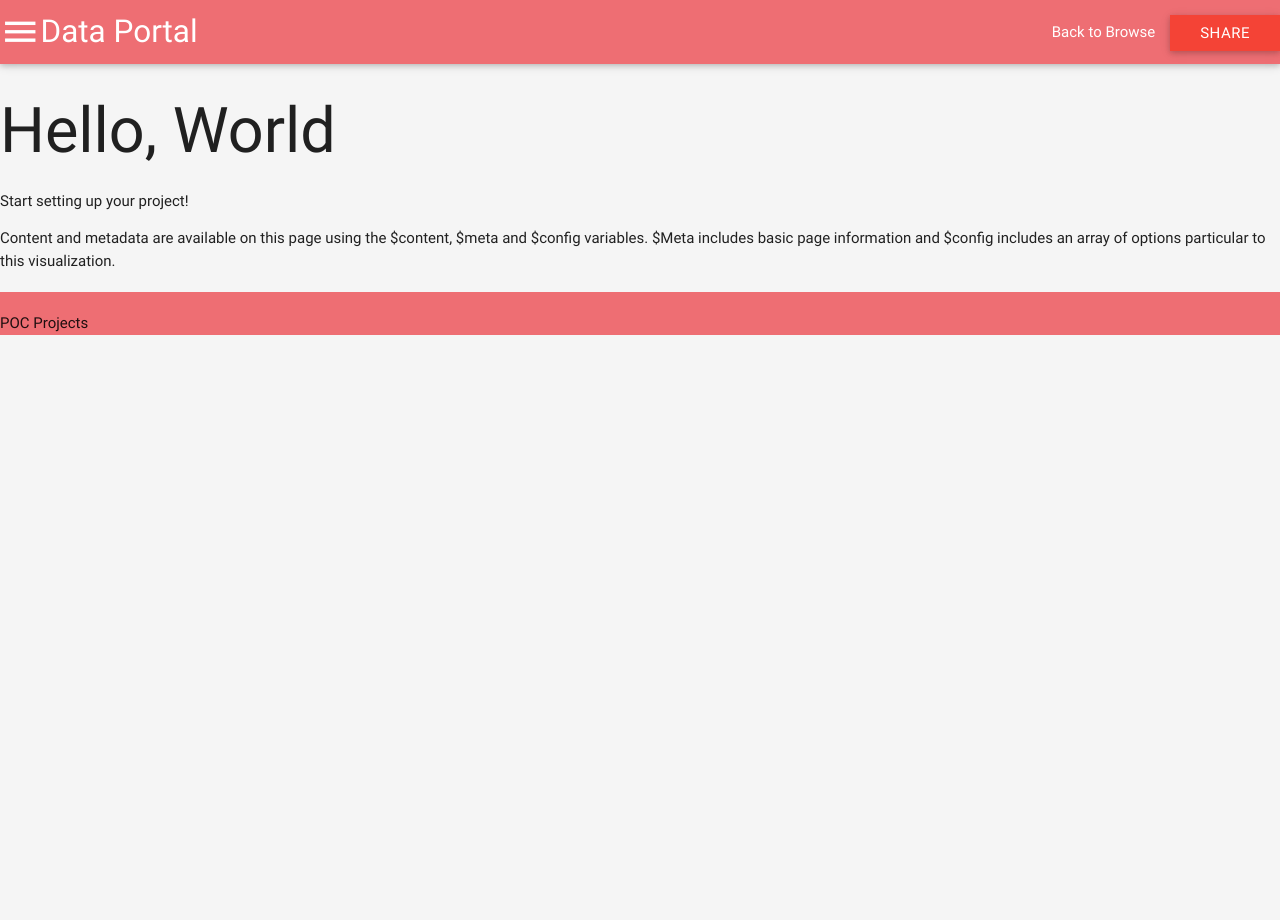
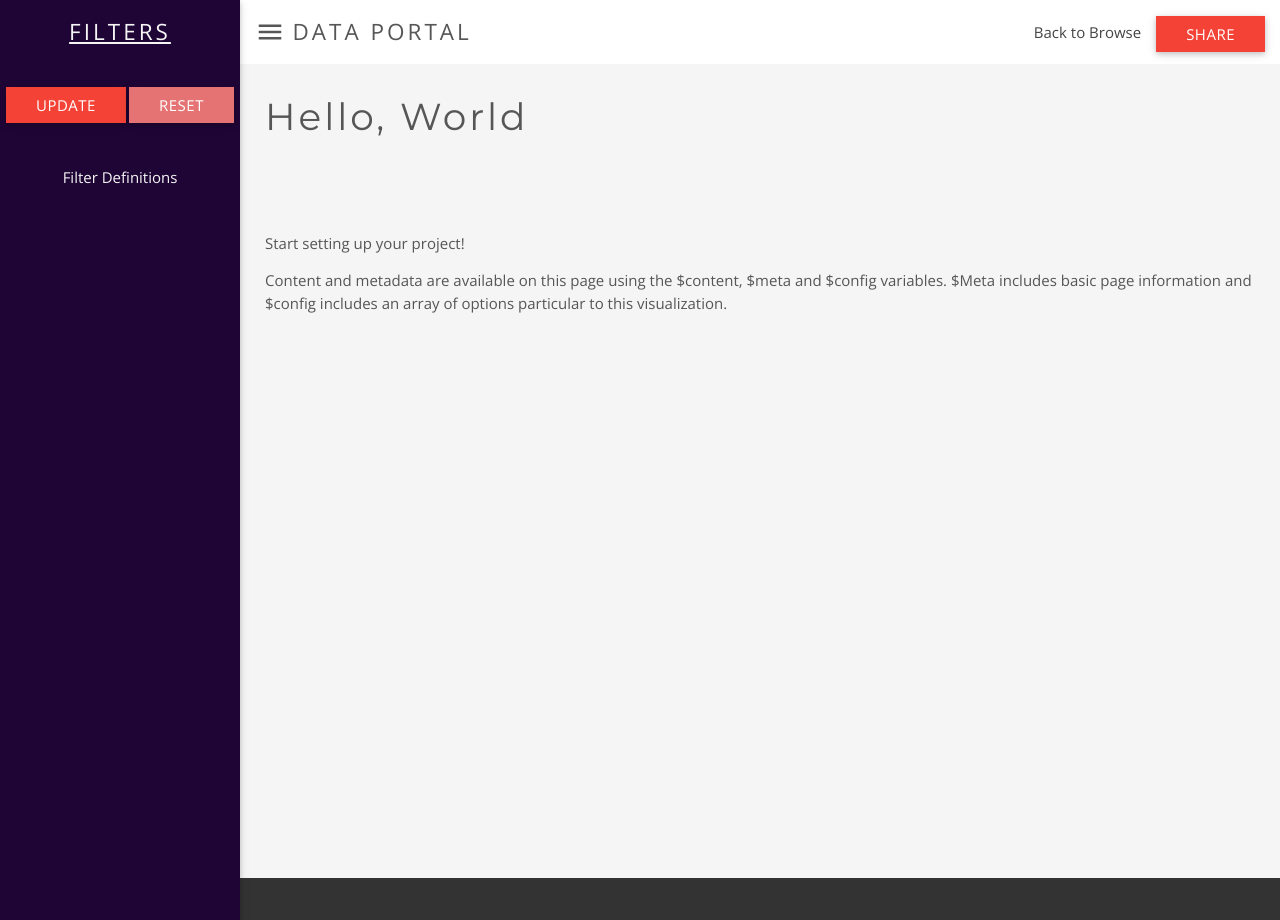
Before and after one commit to cssat/project-template, a PHP site: page /content/sample in a window 1280 px wide. Run offline with PHP 8.4, Linux system fonts and the light colour scheme; some libraries are stand-ins or nearby versions.

Commit message:
Add some default styles

```diff
--- a/public/templates/content.php
+++ b/public/templates/content.php
@@ -5,11 +5,50 @@ include_once('header.php');
 ?>
 
 <main class="main">
-	<h1>Hello, World</h1>
-	<p>Start setting up your project!</p>
-	<p>Content and metadata are available on this page using the $content, $meta and $config
-	   variables. $Meta includes basic page information and $config includes an array of
-	   options particular to this visualization.</p>
+    <!-- Filters go in the sidebar to the left of the visualization -->
+    <div id="filters-slideout" class="side-nav fixed">
+      <div>
+        <a href="" class="filters-header"><i class="fa fa-filter"></i> Filters</a>
+      </div>
+      <div class="row filter-buttons">
+          <span id="update" alt="Update" class="waves-effect waves-light btn red">Update</span>
+          <span id="reset" alt="Reset Defaults" class="waves-effect waves-light btn red lighten-2">Reset</span>
+      </div>
+      <ul id="filters" class="collapsible" data-collapsible="accordion"></ul>
+      <a id="#js-filter-help" data-target="filter-help" class="modal-trigger">Filter Definitions</a>
+    </div>
+
+    <!-- Visualization content goes in the main content area to the right. You will generally
+         want to use tabs unless there is no text content at all. -->
+    <div id="visualization-content">
+	    <div id="data-title">
+			<h1>Hello, World</h1>
+		</div>
+		<div id="graph">
+			<p>Start setting up your project!</p>
+			<p>Content and metadata are available on this page using the $content, $meta and $config
+			   variables. $Meta includes basic page information and $config includes an array of
+			   options particular to this visualization.</p>
+	   </div>
+	</div>
+
+     <!-- Modal content -->
+      <div id="share" class="modal">
+        <div class="modal-content">
+          <h4>Share Your Findings</h4>
+          <ul>
+            <li><a href="" id="email" target="_blank">Email</a></li>
+            <li><a href="" id="twitter" target="_blank">Twitter</a></li>
+            <li><a href="" id="facebook" target="_blank">Facebook</a></li>
+          </ul>
+       </div>
+      </div>
+      <div id="filter-help" class="modal">
+        <div class="modal-content">
+          <h4>What do these filters mean?</h4>
+          <dl></dl>
+        </div>
+      </div>
 </main>
 
 <?php include_once('footer.php'); ?>
--- a/public/templates/footer.php
+++ b/public/templates/footer.php
@@ -2,10 +2,13 @@
 			POC Projects
 		</footer>
 		<script src="https://code.jquery.com/jquery-1.10.2.min.js"></script>
-		<script src="/assets/js/plugins/materialize.min.js"></script>
+		<script src="/assets/vendor/materialize.min.js"></script>
 		<script type="text/javascript" src="/assets/js/app.min.js"></script>
 		<script type="text/javascript">
-			// Initialize your app here
+			$(document).ready(function() {
+			    $('.button-collapse').sideNav();
+			    $('.modal-trigger').leanModal();
+			});
 		</script>
 	</body>
 </html>
```
Also changed, not shown: README.md, public/assets/css/styles.min.css, public/assets/js/app.min.js, public/assets/js/modules/Sample.js, public/assets/sass/base/_colors.scss, public/assets/sass/base/_typography.scss, public/assets/sass/components/_buttons.scss, public/assets/sass/components/_navbar.scss, public/assets/sass/styles.scss, public/assets/sass/theme/_footer.scss, public/assets/sass/theme/_sidebar.scss (added), public/assets/sass/theme/_visualization.scss.
